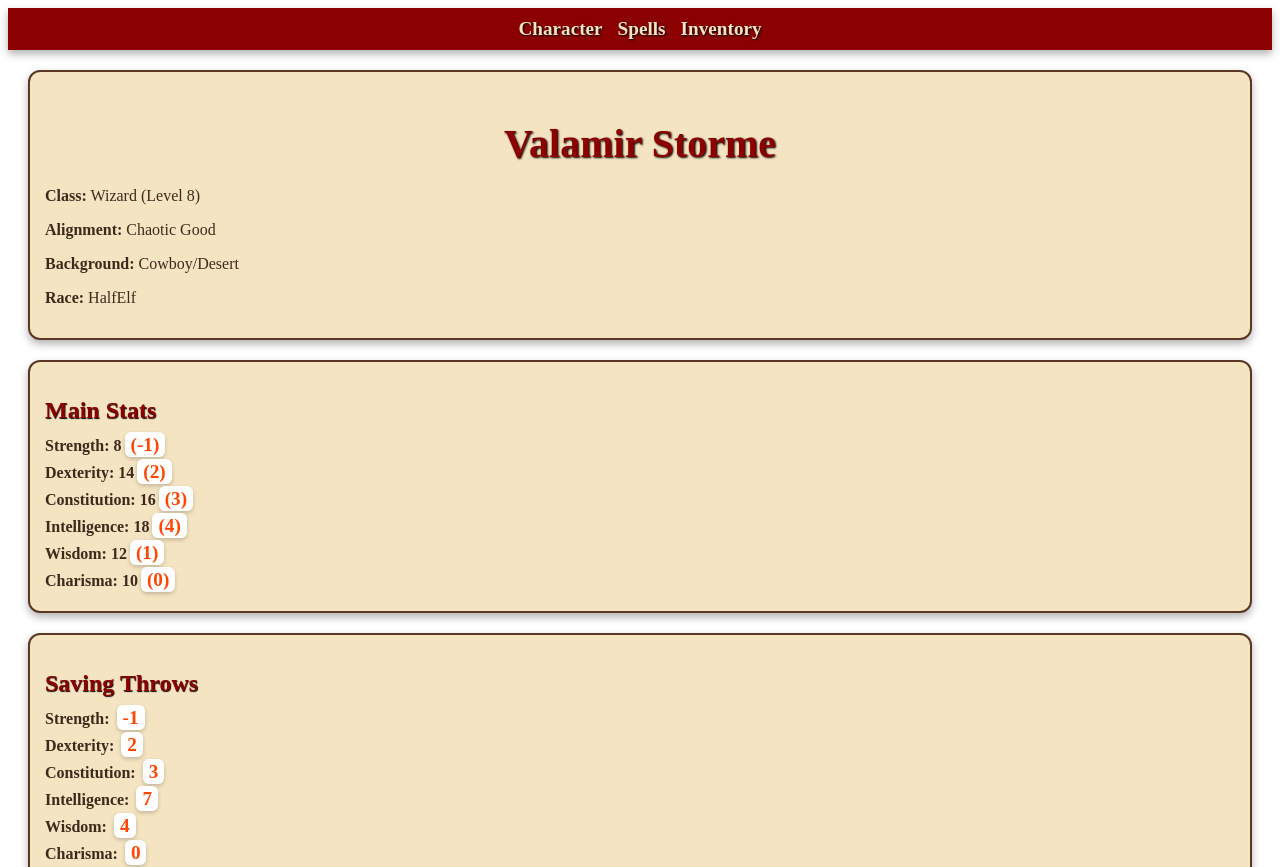
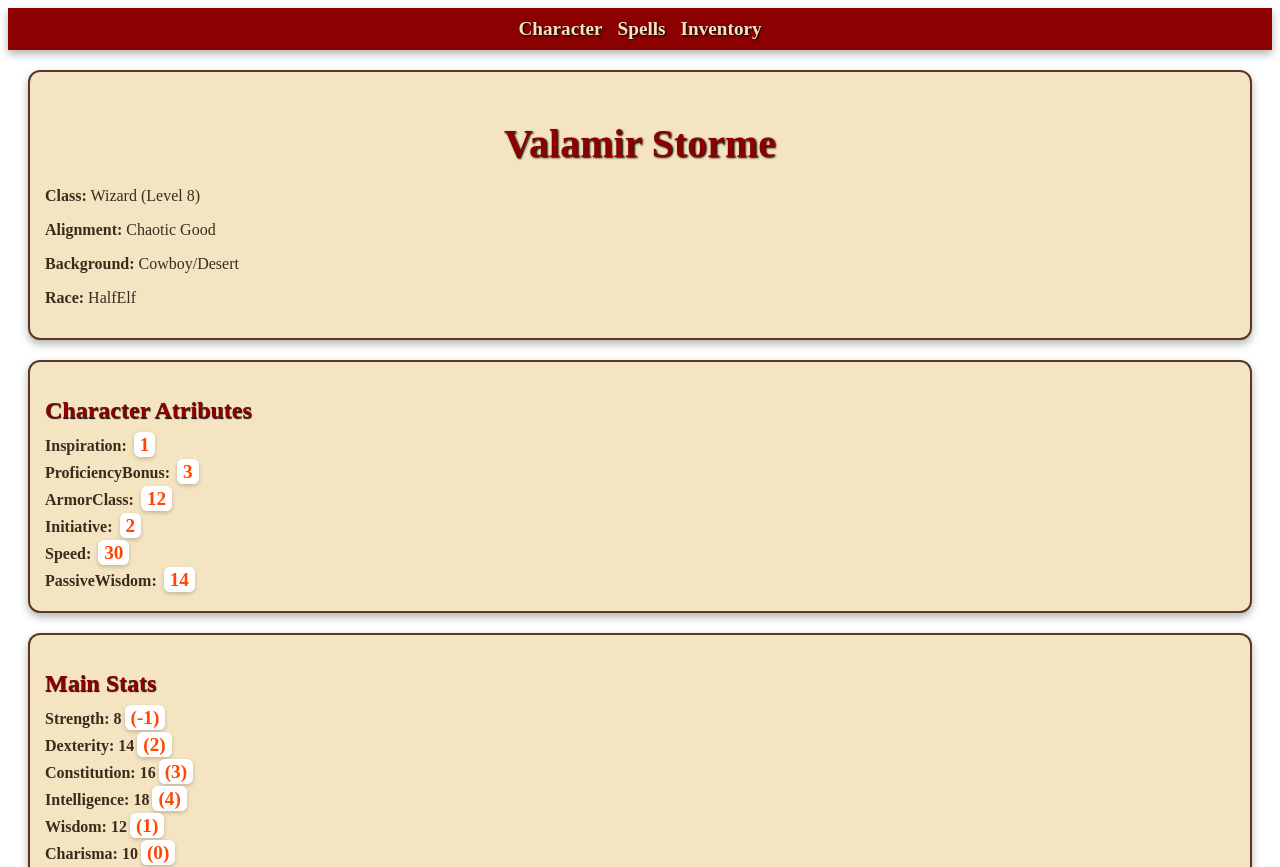
Before and after one commit to frodkata/character-sheet, a React (Create React App) app: page / in a window 1280 px wide. Shown: the top 867 px of the page. Built offline with nearby package versions, Linux system fonts and the light colour scheme.

Commit message:
Add CharacterAttributes interface and integrate into CharacterSheet and CharacterPage

```diff
--- a/src/data/CharacterSheet.tsx
+++ b/src/data/CharacterSheet.tsx
@@ -34,6 +34,8 @@ export const CharacterSheet: Sheet = {
 		intelligence: [18, 4],
 		wisdom: [12, 1],
 		charisma: [10, 0],
+	},
+	characterAtributes: {
 		inspiration: 1,
 		proficiencyBonus: 3,
 		armorClass: 12,
--- a/src/models/MainSheet/MainSkills.ts
+++ b/src/models/MainSheet/MainSkills.ts
@@ -6,10 +6,4 @@ export interface MainSkills {
 	intelligence: [number, number];
 	wisdom: [number, number];
 	charisma: [number, number];
-	inspiration: number;
-	proficiencyBonus: number;
-	armorClass: number;
-	initiative: number;
-	speed: number;
-	passiveWisdom: number; // Passive Wisdom (Perception)
 }
--- a/src/models/MainSheet/index.ts
+++ b/src/models/MainSheet/index.ts
@@ -4,3 +4,4 @@ export * from "./Proficiencies";
 export * from "./SavingThrows";
 export * from "./SecondarySkills";
 export * from "./Title";
+export * from "./CharacterAtributes";
--- a/src/models/Sheet.tsx
+++ b/src/models/Sheet.tsx
@@ -1,4 +1,5 @@
 import {
+	CharacterAttributes,
 	HitPoints,
 	MainSkills,
 	Proficiencies,
@@ -15,6 +16,7 @@ export interface Sheet {
 	title: Title;
 	mainSkills: MainSkills;
 	secondarySkills: SecondarySkills;
+	characterAtributes: CharacterAttributes;
 	savingThrows: SavingThrows;
 	hitPoints: HitPoints;
 	proficiencies: Proficiencies;
--- a/src/pages/CharacterPage.tsx
+++ b/src/pages/CharacterPage.tsx
@@ -60,6 +60,7 @@ const CharacterPage: React.FC = () => {
 		hitPoints,
 		secondarySkills,
 		proficiencies,
+		characterAtributes,
 	} = CharacterSheet;
 
 	return (
@@ -79,6 +80,19 @@ const CharacterPage: React.FC = () => {
 				<p>
 					<strong>Race:</strong> {title.race}
 				</p>
+			</section>
+
+			{/* Character Attributes */}
+			<section style={styles.section}>
+				<h2 style={styles.sectionHeading}>Character Atributes</h2>
+				<ul style={styles.list}>
+					{Object.entries(characterAtributes).map(([stat, value]) => (
+						<li key={stat} style={styles.listItem}>
+							<strong>{stat.charAt(0).toUpperCase() + stat.slice(1)}:</strong>{" "}
+							<span style={styles.statValue}>{value}</span>
+						</li>
+					))}
+				</ul>
 			</section>
 
 			{/* Main Stats */}
```
Also changed, not shown: src/models/MainSheet/CharacterAtributes.ts (added, +8 -0 lines).
